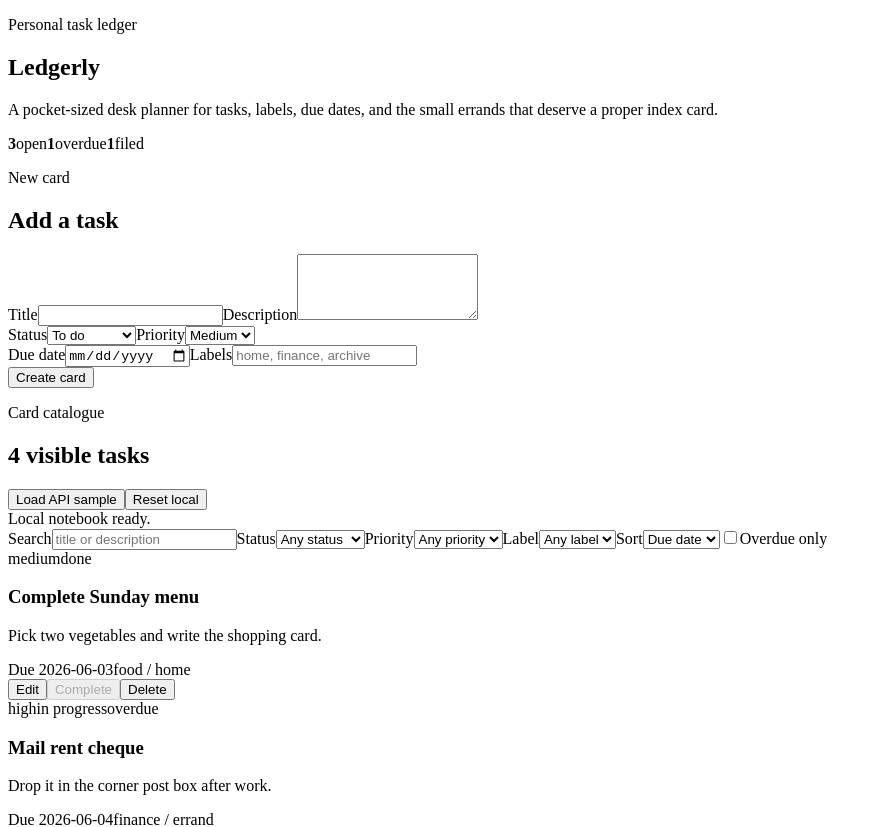
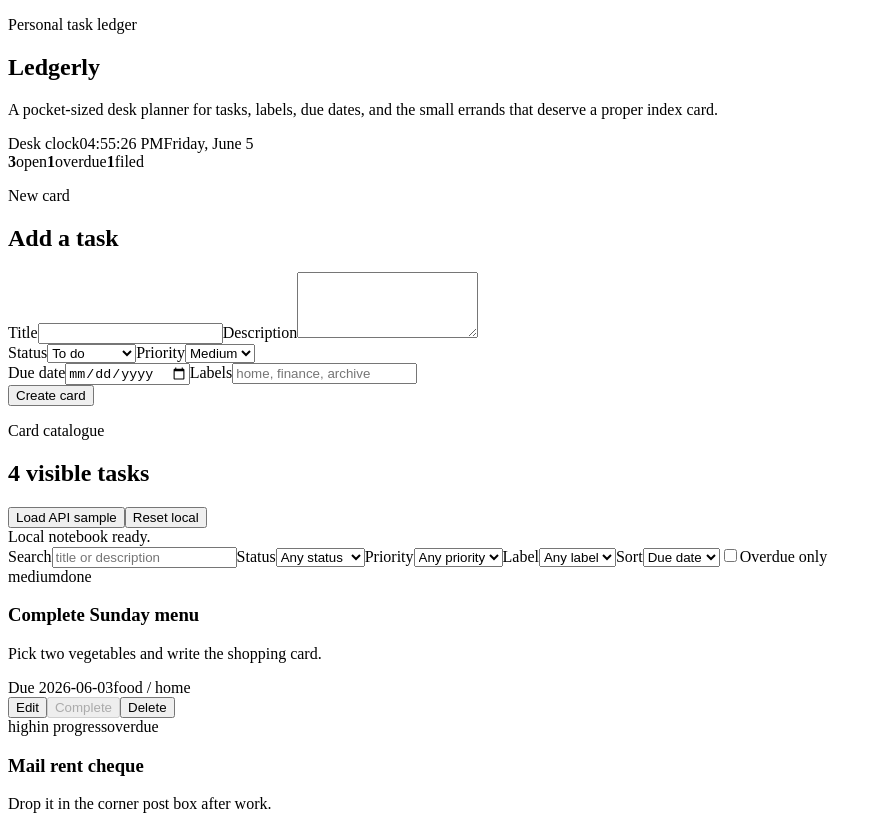
Before and after one commit to Rahat-Kabir/agent-playground, a React (Vite) app in the folder frontend/: page / in a window 1280 px wide. Shown: the top 827 px of the page, without its empty margins (0-882 px from the left). Built offline with nearby package versions, Linux system fonts and the light colour scheme; the HTML template or start-up script is replaced by a standard one.

Commit message:
Add homepage clock
Co-authored-by: Rahat <Rahat-Kabir@users.noreply.github.com>

```diff
--- a/frontend/src/App.tsx
+++ b/frontend/src/App.tsx
@@ -59,16 +59,43 @@ export default function App() {
   const [form, setForm] = useState<TaskForm>(blankForm);
   const [editingId, setEditingId] = useState<string | null>(null);
   const [apiNotice, setApiNotice] = useState("Local notebook ready.");
+  const [currentTime, setCurrentTime] = useState(() => new Date());
 
   useEffect(() => {
     saveTasks(tasks);
   }, [tasks]);
+
+  useEffect(() => {
+    const timerId = window.setInterval(() => {
+      setCurrentTime(new Date());
+    }, 1000);
+
+    return () => window.clearInterval(timerId);
+  }, []);
 
   const labels = useMemo(() => collectLabels(tasks), [tasks]);
   const displayedTasks = useMemo(() => visibleTasks(tasks, filters), [tasks, filters]);
   const openCount = tasks.filter((task) => task.status !== "done").length;
   const doneCount = tasks.filter((task) => task.status === "done").length;
   const overdueCount = tasks.filter((task) => isOverdue(task)).length;
+  const formattedTime = useMemo(
+    () =>
+      currentTime.toLocaleTimeString(undefined, {
+        hour: "2-digit",
+        minute: "2-digit",
+        second: "2-digit"
+      }),
+    [currentTime]
+  );
+  const formattedDate = useMemo(
+    () =>
+      currentTime.toLocaleDateString(undefined, {
+        weekday: "long",
+        month: "long",
+        day: "numeric"
+      }),
+    [currentTime]
+  );
 
   function handleSubmit(event: FormEvent<HTMLFormElement>) {
     event.preventDefault();
@@ -147,6 +174,13 @@ export default function App() {
             A pocket-sized desk planner for tasks, labels, due dates, and the small errands that deserve a proper
             index card.
           </p>
+          <div className="hero-clock" aria-label="Current time">
+            <span className="hero-clock__label">Desk clock</span>
+            <time className="hero-clock__time" dateTime={currentTime.toISOString()}>
+              {formattedTime}
+            </time>
+            <span className="hero-clock__date">{formattedDate}</span>
+          </div>
         </div>
         <div className="hero__stats" aria-label="Task summary">
           <span>
--- a/frontend/src/styles.css
+++ b/frontend/src/styles.css
@@ -101,6 +101,41 @@ button:disabled {
   max-width: 760px;
   margin: 18px 0 0;
   font-size: 1.04rem;
+}
+
+.hero-clock {
+  display: inline-grid;
+  gap: 4px;
+  min-width: min(100%, 310px);
+  margin-top: 26px;
+  border: 2px solid var(--ink);
+  background: rgba(255, 244, 220, 0.88);
+  padding: 14px 18px;
+  box-shadow: 4px 4px 0 rgba(51, 37, 19, 0.18);
+}
+
+.hero-clock__label,
+.hero-clock__date {
+  font-weight: 700;
+  letter-spacing: 0.14em;
+  text-transform: uppercase;
+}
+
+.hero-clock__label {
+  color: var(--tomato);
+  font-size: 0.78rem;
+}
+
+.hero-clock__time {
+  font-family: "Fraunces", Georgia, serif;
+  font-size: clamp(2.15rem, 5vw, 3.4rem);
+  line-height: 1;
+  letter-spacing: -0.04em;
+}
+
+.hero-clock__date {
+  color: rgba(51, 37, 19, 0.75);
+  font-size: 0.84rem;
 }
 
 .hero__stats {
```
